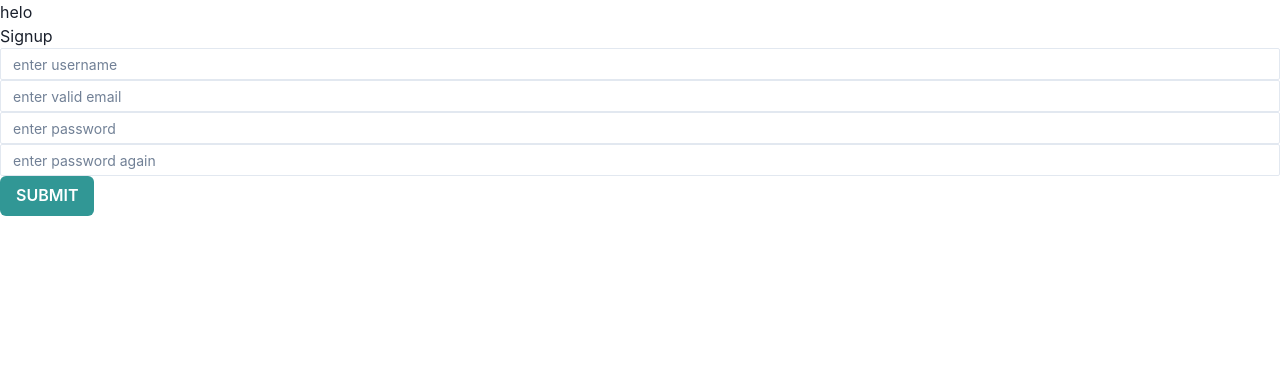
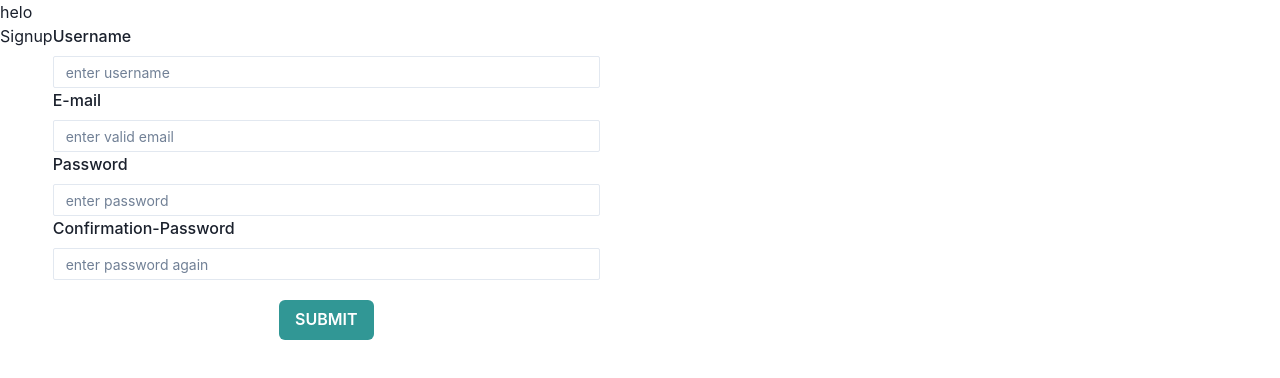
Before and after one commit to Bing-Violet/friend-record-front, a Next.js app: page / in a window 1280 px wide. Shown: the top 378 px of the page. Built offline with nearby package versions, Linux system fonts and the light colour scheme; no server answers.

Commit message:
finish simple user creation functionality.

```diff
--- a/components/signup.js
+++ b/components/signup.js
@@ -1,114 +1,230 @@
 import { useState, useEffect } from "react";
-import { Input, Text, Button } from '@chakra-ui/react'
+import {
+  Flex,
+  Form,
+  Center,
+  Input,
+  Text,
+  Button,
+  FormControl,
+  FormLabel,
+  FormErrorMessage,
+  FormHelperText,
+} from "@chakra-ui/react";
+import axios from "axios";
 // API
 // -> idle (no data to be shown, null)
 // -> loading (the API request has been made, "loading")
 // -> data (the API response has come back, { ... })
-function Username({username,setUsername}) {
-    // const [username, setValue] = useState("");
-    const handleChange = (event) => setUsername(event.target.value);
+function Username({ username, setValue, error, setError }) {
+  const subject = "username";
+  // setError(subject, usernme)
+  const handleChange = (event) => {
+    setValue(event.target.value), setError(subject, event.target.value);
+  };
   return (
     <>
-        {/* <Text mb="8px">username: {username}</Text> */}
+      <FormControl isInvalid={!error}>
+        <FormLabel>Username</FormLabel>
         <Input
           value={username}
           onChange={handleChange}
           placeholder="enter username"
           size="sm"
         />
+        <FormErrorMessage>username is required</FormErrorMessage>
+      </FormControl>
     </>
   );
 }
-export default function Signup() {
-    const [username, setUsername] = useState("");
-    const [email, setEmail] = useState("");
-    const [password, setPassword] = useState("");
-    const [confirmationPassword, setConfirmationPassword] = useState("");
-
-//   function Username() {
-//     // const [username, setValue] = useState("");
-//     const handleChange = (event) => setUsername(event.target.value);
-//     return (
-//       <>
-//         {/* <Text mb="8px">username: {username}</Text> */}
-//         <Input
-//           value={username}
-//           onChange={handleChange}
-//           placeholder="enter username"
-//           size="sm"
-//           autoFocus
-//         />
-//       </>
-//     );
-//   }
-  function Email() {
-    // const [email, setValue] = useState("");
-    const handleChange = (event) => setEmail(event.target.value);
+function Email({ email, setValue, error, setError }) {
+  const subject = "email";
+  const handleChange = (event) => {
+    setValue(event.target.value), setError(subject, event.target.value);
+  };
   return (
     <>
-        {/* <Text mb="8px">email: {email}</Text> */}
+      <FormControl isInvalid={!error}>
+        <FormLabel>E-mail</FormLabel>
         <Input
           value={email}
           onChange={handleChange}
           placeholder="enter valid email"
           size="sm"
         />
+        <FormErrorMessage>Email is required</FormErrorMessage>
+      </FormControl>
     </>
   );
 }
-  function Password() {
-    // const [password, setValue] = useState("");
-    const handleChange = (event) => setPassword(event.target.value);
+function Password({ password, setValue, error, setError }) {
+  const subject = "password";
+  const handleChange = (event) => {
+    setValue(event.target.value), setError(subject, event.target.value);
+  };
 
   return (
     <>
-        {/* <Text mb="8px">Password: {password}</Text> */}
+      <FormControl isInvalid={!error}>
+        <FormLabel>Password</FormLabel>
         <Input
           value={password}
           onChange={handleChange}
           placeholder="enter password"
           size="sm"
         />
+        <FormErrorMessage>pasword is required</FormErrorMessage>
+      </FormControl>
     </>
   );
 }
-  function ConfirmationPassword() {
+function ConfirmationPassword({
+  confirmationPassword,
+  setValue,
+  error,
+  setError,
+}) {
+  const subject = "confirmationPassword";
   // const [password, setValue] = useState("");
-    const handleChange = (event) => setConfirmationPassword(event.target.value);
+  const handleChange = (event) => {
+    setValue(event.target.value), setError(subject, event.target.value);
+  };
 
   return (
     <>
-        {/* <Text mb="8px">Password: {password}</Text> */}
+      <FormControl isInvalid={!error}>
+        <FormLabel>Confirmation-Password</FormLabel>
         <Input
           value={confirmationPassword}
           onChange={handleChange}
           placeholder="enter password again"
           size="sm"
         />
+        <FormErrorMessage>confirmationPassword is required</FormErrorMessage>
+      </FormControl>
     </>
   );
 }
+
+export default function Signup() {
+  const [username, setUsername] = useState("");
+  const [email, setEmail] = useState("");
+  const [password, setPassword] = useState("");
+  const [confirmationPassword, setConfirmationPassword] = useState("");
+  const [errors, setErrors] = useState({
+    username: true,
+    email: true,
+    password: true,
+    confirmationPassword: true,
+  });
+  const [formErrors, setFormErrors] = useState({
+    email: false,
+    password: false,
+  });
+  function userCreate() {
+    axios({
+      method: "post",
+      url: "/api/user/user-create/",
+      data: {
+        username:username,
+        email:email,
+        password:password
+      },
+    })
+      .then((res) => {
+        console.log("RESPONSE", res);
+        setUsername('')
+        setEmail('')
+        setPassword('')
+        setConfirmationPassword('')
+      })
+      .catch((e) => {
+        console.log("error", e)
+      });
+    console.log('created')
+  }
+  function abstractSetError(sub, state) {
+    setErrors({ ...errors, [sub]: state ? true : false });
+  }
   function SubmitButton() {
     const [allSet, setValue] = useState(false);
-    // function formCheck() {
-    //     if(password&&confirmationPassword&&username&&email) {
-    //         setValue(true)
-    //     } else {
-    //         console.log("not ready")
-    //     }
-    // }
-    return (
-        <Button colorScheme='teal' variant='solid'>SUBMIT</Button>
-    )
+
+    function checkEmail() {
+      if (!/^[^\s@]+@[^\s@]+\.[^\s@]+$/.test(email)) {
+        return false;
+    }
+      return true;
+    }
+
+    function checkPassword() {
+      if (password === confirmationPassword) {
+        return true;
+      } else {
+        return false;
+      }
+    }
+    function formCheck() {
+      setErrors({
+        username: username ? true : false,
+        email: email ? true : false,
+        password: password ? true : false,
+        confirmationPassword: confirmationPassword ? true : false,
+      });
+      if (username && email && password && confirmationPassword) {
+        setFormErrors({email:checkEmail(), password:checkPassword()})
+        if(checkEmail()&&checkPassword()) {
+          console.log("gonna create")
+          userCreate()
+        } else {
+          console.log("NO2", checkEmail(), checkPassword());
+        }
+      } else {
+        console.log("NO", checkEmail(), checkPassword());
+      }
     }
     return (
-    <div>
-      <h2>Signup</h2>
-      <Username username={username} setUsername={setUsername}/>
-      <Email />
-      <Password  />
-      <ConfirmationPassword/>
-      <SubmitButton/>
-    </div>
+      <Button
+        colorScheme="teal"
+        variant="solid"
+        type="submit"
+        onClick={formCheck}
+      >
+        SUBMIT
+      </Button>
     );
   }
+  return (
+    <Flex w={"600px"}>
+      <h2>Signup</h2>
+      <FormControl isRequired>
+        <Username
+          username={username}
+          setValue={setUsername}
+          error={errors.username}
+          setError={abstractSetError}
+        />
+        <Email
+          email={email}
+          setValue={setEmail}
+          error={errors.email}
+          setError={abstractSetError}
+        />
+        <Password
+          password={password}
+          setValue={setPassword}
+          error={errors.password}
+          setError={abstractSetError}
+        />
+        <ConfirmationPassword
+          confirmationPassword={confirmationPassword}
+          setValue={setConfirmationPassword}
+          error={errors.confirmationPassword}
+          setError={abstractSetError}
+        />
+        <Center mt={5}>
+          <SubmitButton />
+        </Center>
+      </FormControl>
+    </Flex>
+  );
+}
--- a/package.json
+++ b/package.json
@@ -16,8 +16,10 @@
     "eslint": "8.39.0",
     "eslint-config-next": "13.3.4",
     "framer-motion": "^10.12.7",
+    "jwt-decode": "^3.1.2",
     "next": "13.3.4",
     "react": "18.2.0",
-    "react-dom": "18.2.0"
+    "react-dom": "18.2.0",
+    "universal-cookie": "^4.0.4"
   }
 }
```
Also changed, not shown: 1 other file (tests, documents, lock files or other folders). Lines whose indentation alone changed are shown as unchanged.
